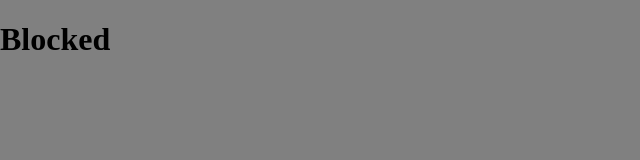
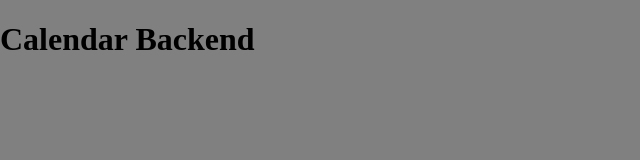
Before and after one commit to b-mendoza/calendar-backend, a website: page public/index.html in a window 1280 px wide. Shown: the whole page, without its empty margins (0-640 px from the left). Drawn offline with nearby package versions, Linux system fonts and the light colour scheme.

Commit message:
public changed

```diff
--- a/public/index.html
+++ b/public/index.html
@@ -8,9 +8,9 @@
             href="https://cdnjs.cloudflare.com/ajax/libs/normalize/8.0.1/normalize.min.css"
         />
         <link rel="stylesheet" href="main.css" />
-        <title>Demo App</title>
+        <title>Backend Calendar</title>
     </head>
     <body>
-        <h1>Blocked</h1>
+        <h1>Calendar Backend</h1>
     </body>
 </html>
```
